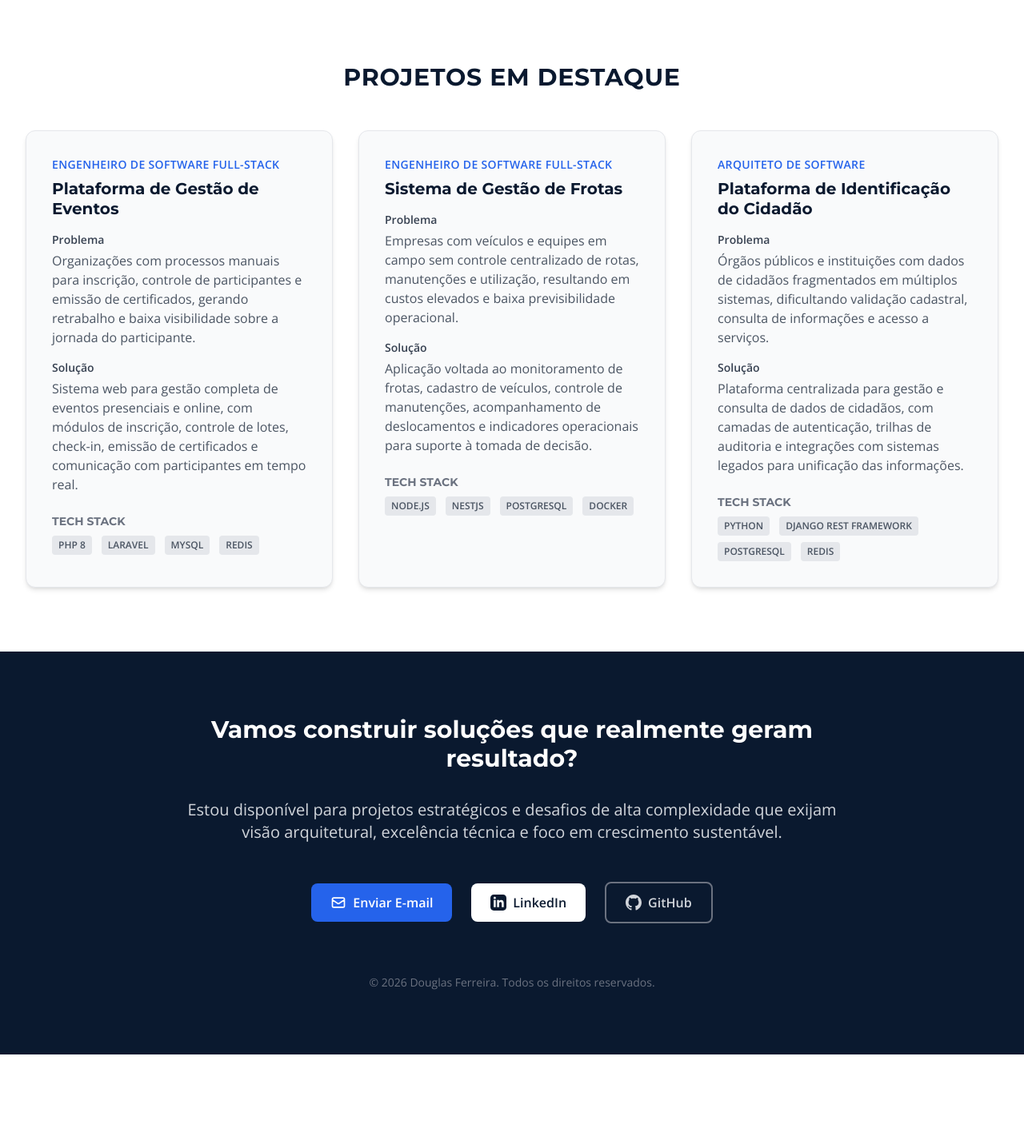
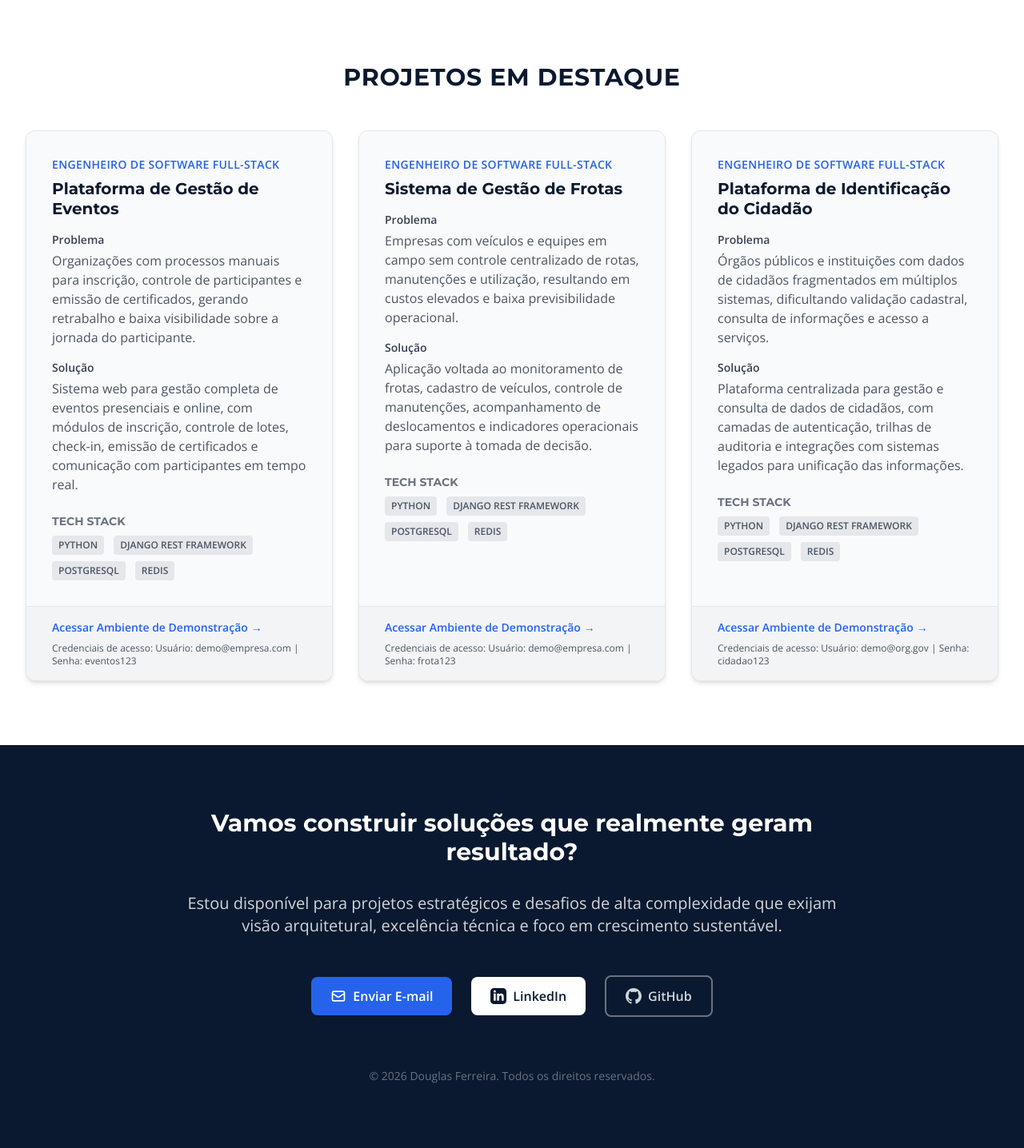
Before and after one commit to dougcpm/portifolio_douglas, a Flask app: page / in a window 1280 px wide. Shown: the part 1721-3157 px from the top of the page at 80% size. Before the commit the page ends 3040 px from the top, so only its background shows below. Run offline with Flask 3, Linux system fonts and the light colour scheme; some libraries are stand-ins or nearby versions.

Commit message:
feat: update projects data and add favicon

```diff
--- a/app.py
+++ b/app.py
@@ -32,28 +32,28 @@ Atualmente, concentro meus esforços em arquitetura de software e definição de
                 "title": "Plataforma de Gestão de Eventos",
                 "problem": "Organizações com processos manuais para inscrição, controle de participantes e emissão de certificados, gerando retrabalho e baixa visibilidade sobre a jornada do participante.",
                 "description": "Sistema web para gestão completa de eventos presenciais e online, com módulos de inscrição, controle de lotes, check-in, emissão de certificados e comunicação com participantes em tempo real.",
-                "tech_stack": ["PHP 8", "Laravel", "MySQL", "Redis"],
+                "tech_stack": ["Python", "Django REST Framework", "PostgreSQL", "Redis"],
                 "role": "Engenheiro de Software Full-Stack",
-                "demo_url": "",
-                "demo_credentials": ""
+                "demo_url": "https://demo.eventos.example.com",
+                "demo_credentials": "Usuário: demo@empresa.com | Senha: eventos123"
             },
             {
                 "title": "Sistema de Gestão de Frotas",
                 "problem": "Empresas com veículos e equipes em campo sem controle centralizado de rotas, manutenções e utilização, resultando em custos elevados e baixa previsibilidade operacional.",
                 "description": "Aplicação voltada ao monitoramento de frotas, cadastro de veículos, controle de manutenções, acompanhamento de deslocamentos e indicadores operacionais para suporte à tomada de decisão.",
-                "tech_stack": ["Node.js", "NestJS", "PostgreSQL", "Docker"],
+                "tech_stack": ["Python", "Django REST Framework", "PostgreSQL", "Redis"],
                 "role": "Engenheiro de Software Full-Stack",
-                "demo_url": "",
-                "demo_credentials": ""
+                "demo_url": "https://demo.frotas.example.com",
+                "demo_credentials": "Usuário: demo@empresa.com | Senha: frota123"
             },
             {
                 "title": "Plataforma de Identificação do Cidadão",
                 "problem": "Órgãos públicos e instituições com dados de cidadãos fragmentados em múltiplos sistemas, dificultando validação cadastral, consulta de informações e acesso a serviços.",
                 "description": "Plataforma centralizada para gestão e consulta de dados de cidadãos, com camadas de autenticação, trilhas de auditoria e integrações com sistemas legados para unificação das informações.",
                 "tech_stack": ["Python", "Django REST Framework", "PostgreSQL", "Redis"],
-                "role": "Arquiteto de Software",
-                "demo_url": "",
-                "demo_credentials": ""
+                "role": "Engenheiro de Software Full-Stack",
+                "demo_url": "https://demo.idcidadao.example.com",
+                "demo_credentials": "Usuário: demo@org.gov | Senha: cidadao123"
             }
         ],
         "contact": {
--- a/templates/index.html
+++ b/templates/index.html
@@ -4,6 +4,7 @@
     <meta charset="UTF-8">
     <meta name="viewport" content="width=device-width, initial-scale=1.0">
     <title>{{ data.name }} - {{ data.role }}</title>
+    <link rel="icon" type="image/png" href="{{ url_for('static', filename='code.png') }}">
     <script src="https://cdn.tailwindcss.com"></script>
     <link href="https://fonts.googleapis.com/css2?family=Montserrat:wght@400;700&family=Open+Sans:wght@400;600&display=swap" rel="stylesheet">
     <style>
@@ -20,6 +21,12 @@
         }
         .text-navy {
             color: #0A192F;
+        }
+        .text-white {
+            color: #FFFFFF;
+        }
+        .text-gray-300 {
+            color: #D1D5DB;
         }
         .btn-primary {
             background-color: #0056b3;
```
